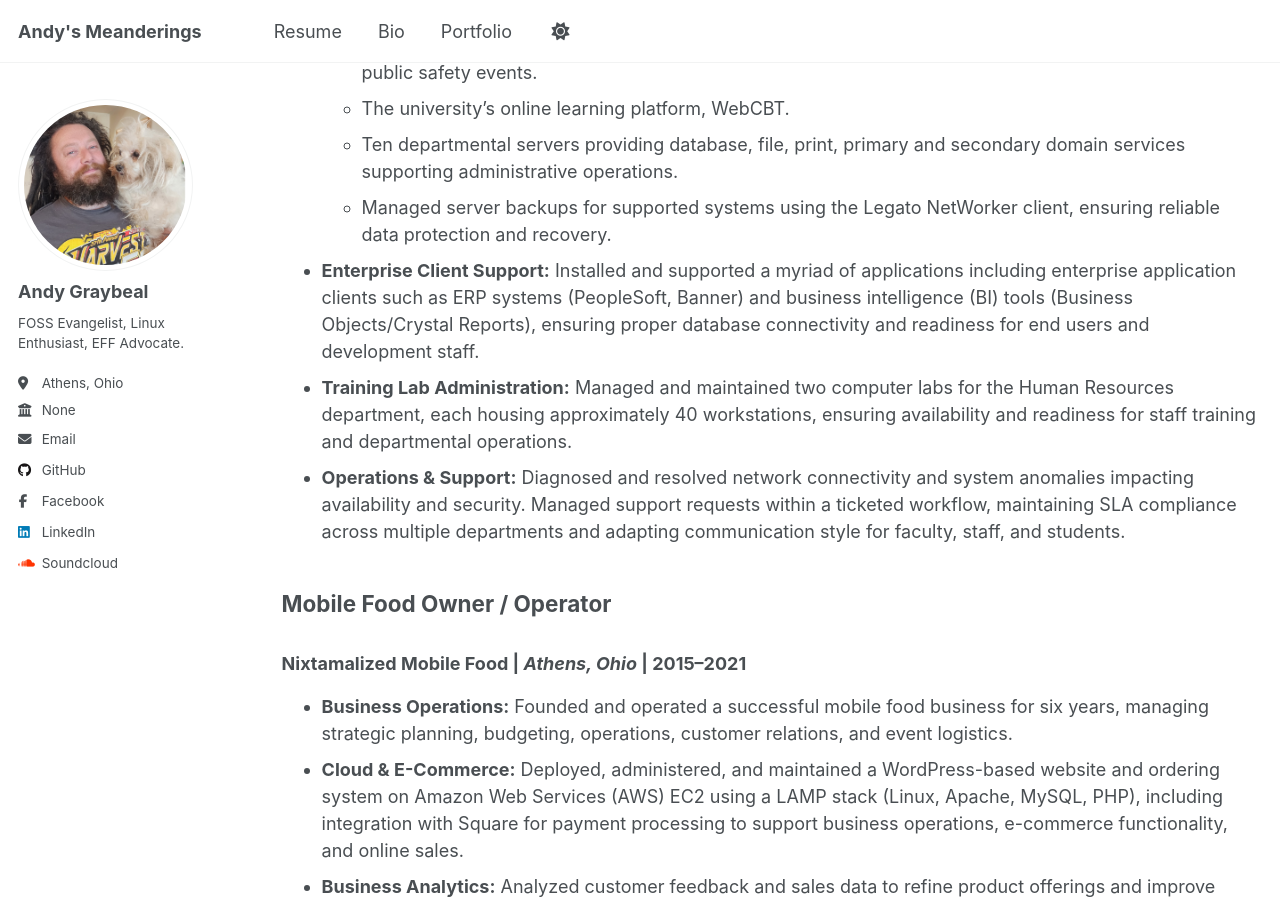
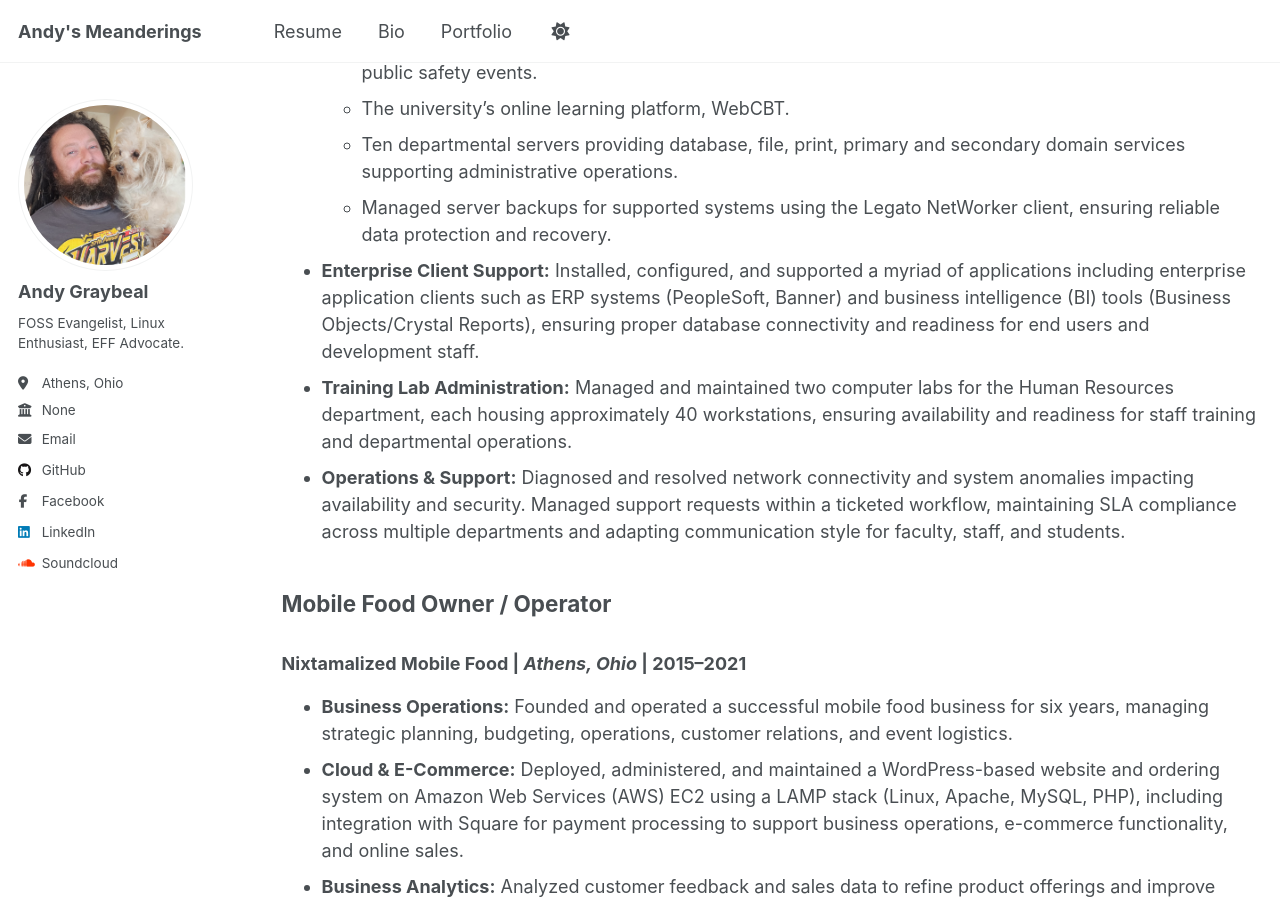
Before and after one commit to andy-graybeal/andy-graybeal.github.io, a Jekyll site: the page built from _pages/resume.md, in a window 1280 px wide and 900 px high, scrolled down 1395 px. Built offline with Jekyll 4.4.1, drawn with Linux system fonts in a browser that asks for light colours; a script that is not in the unit is left out.

Commit message:
Enhance Enterprise Client Support description
Updated the Enterprise Client Support section to include installation and configuration details.

```diff
--- a/_pages/resume.md
+++ b/_pages/resume.md
@@ -36,7 +36,7 @@ I have 20+ years of experience supporting information technology infrastructure
     *   The university's online learning platform, WebCBT.
     *   Ten departmental servers providing database, file, print, primary and secondary domain services supporting administrative operations.
     *   Managed server backups for supported systems using the Legato NetWorker client, ensuring reliable data protection and recovery.
-  * **Enterprise Client Support:** Installed and supported a myriad of applications including enterprise application clients such as ERP systems (PeopleSoft, Banner) and business intelligence (BI) tools (Business Objects/Crystal Reports), ensuring proper database connectivity and readiness for end users and development staff.
+  * **Enterprise Client Support:** Installed, configured, and supported a myriad of applications including enterprise application clients such as ERP systems (PeopleSoft, Banner) and business intelligence (BI) tools (Business Objects/Crystal Reports), ensuring proper database connectivity and readiness for end users and development staff.
   * **Training Lab Administration:** Managed and maintained two computer labs for the Human Resources department, each housing approximately 40 workstations, ensuring availability and readiness for staff training and departmental operations.
   * **Operations & Support:** Diagnosed and resolved network connectivity and system anomalies impacting availability and security. Managed support requests within a ticketed workflow, maintaining SLA compliance across multiple departments and adapting communication style for faculty, staff, and students.
 
```
